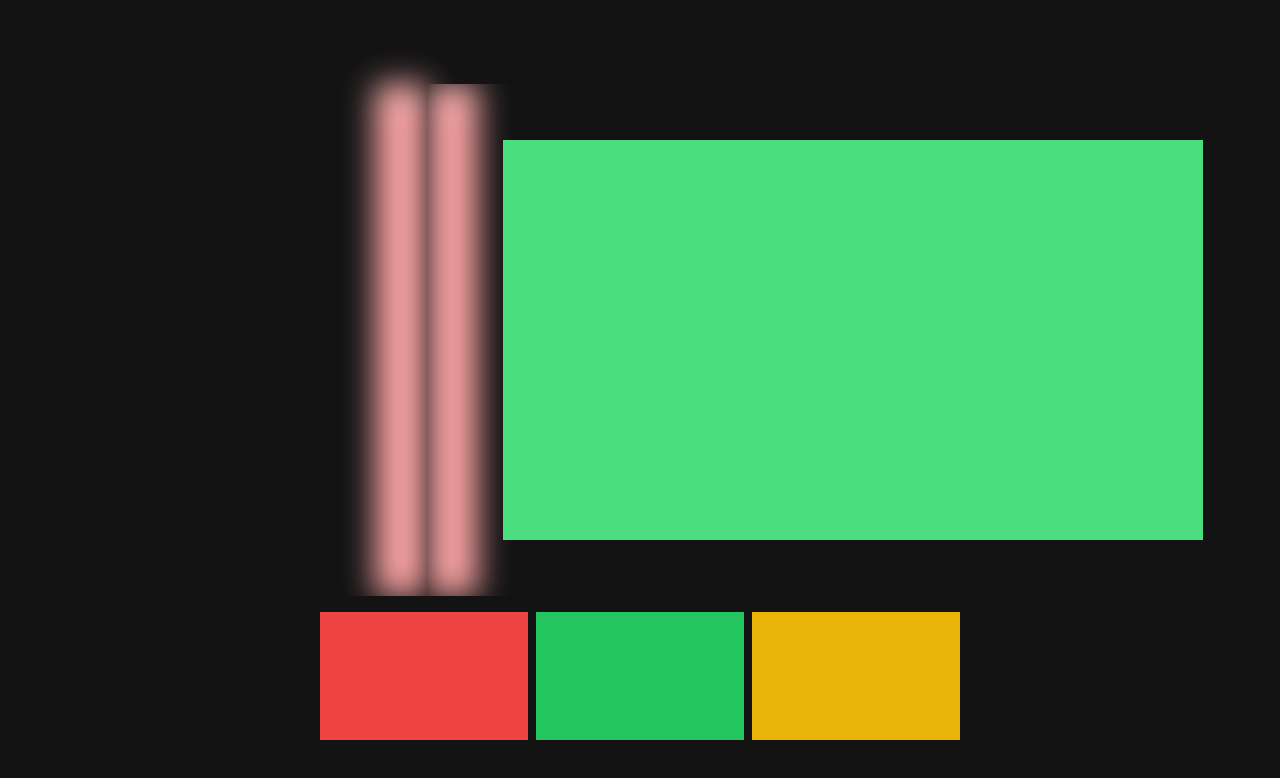
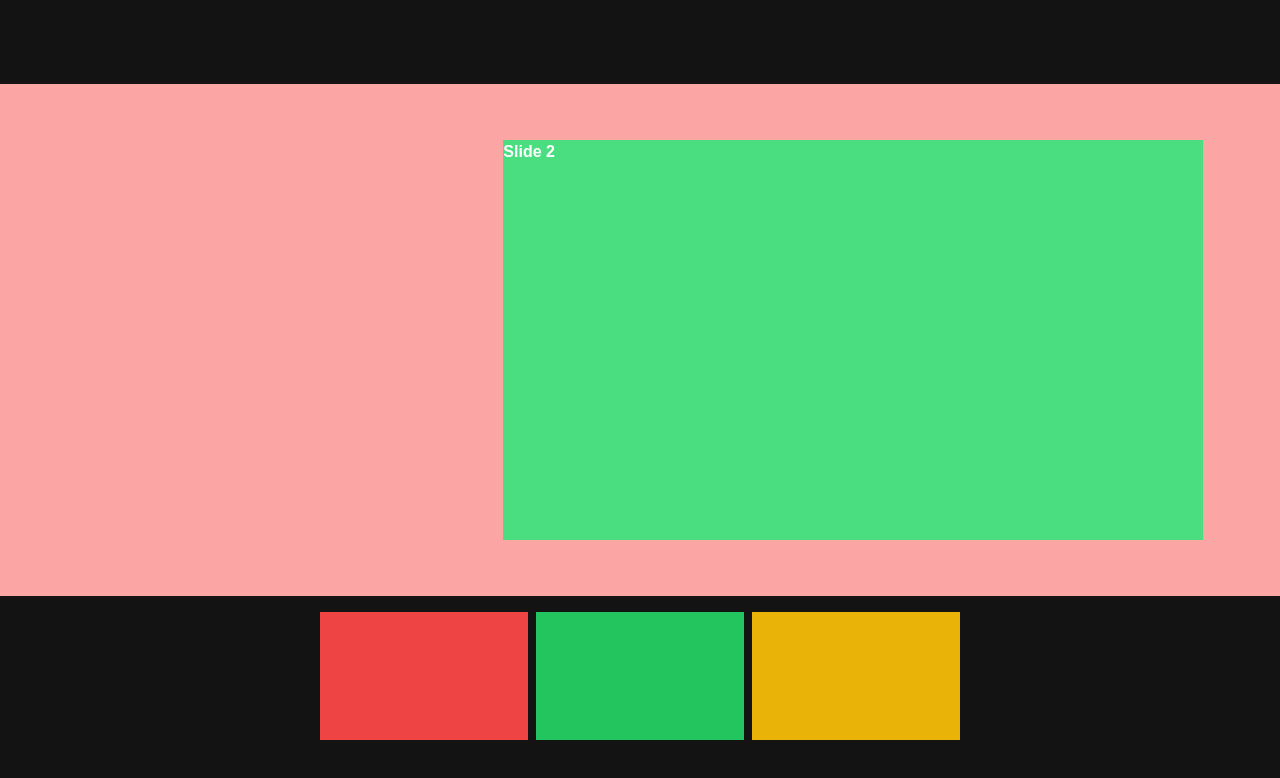
Before and after one commit to Ch1tsanucha/port-website, a React (Vite) app: page / in a window 1280 px wide. Shown: the part 1644-2422 px from the top of the page. Built offline with nearby package versions, Linux system fonts and the light colour scheme.

Commit message:
9/1/2028

```diff
--- a/src/page/project_2.tsx
+++ b/src/page/project_2.tsx
@@ -1,200 +1,117 @@
-import Slider from "react-slick";
-import { div } from "framer-motion/client";
-import { delay, motion } from "framer-motion";
+import React, { RefObject, useRef, useState } from "react";
+import Slider, { Settings } from "react-slick";
+import { motion } from "framer-motion";
+
 import "slick-carousel/slick/slick.css";
 import "slick-carousel/slick/slick-theme.css";
-import { useEffect, useRef, useLayoutEffect, useState } from "react";
-function Sec1() {
-  return <div className="bg-red-500 w-full">aaaa</div>;
-}
 
-function Sec2() {
-  return <div className="bg-green-500 w-full">aaaa</div>;
-}
-
-function Sec3() {
-  return <div className="bg-yellow-500 w-full">aaaa</div>;
-}
-
-const sliderSettings = {
-  dots: false, // Enable dots
-  infinite: true,
-  speed: 1000,
-  slidesToShow: 1,
-  slidesToScroll: 1,
-  autoplay: true,
-  arrows: false,
-  autoplaySpeed: 3000,
-  pauseOnHover: true,
-};
-
-function Nav() {
-  return (
-    <Slider {...sliderSettings} className="w-full ">
-      <div className="bg-red-400 h-[800px] ">
-        <span className="text-black font-bold"></span>
-      </div>
-      <div className="bg-green-400 h-[800px]">
-        <span className="text-white font-bold"></span>
-      </div>
-      <div className="bg-yellow-400 h-[800px] ">
-        <span className="text-black font-bold"></span>
-      </div>
-    </Slider>
-  );
-}
 
 export default function Project() {
   const section1Ref = useRef<HTMLElement | null>(null);
   const section2Ref = useRef<HTMLElement | null>(null);
   const section3Ref = useRef<HTMLElement | null>(null);
 
-  const scrollToSection = (sectionRef: React.RefObject<HTMLElement>) => {
-    sectionRef.current?.scrollIntoView({ behavior: "smooth" });
-  };
-
   const [check1, setCheck1] = useState(false);
   const [check2, setCheck2] = useState(false);
   const [check3, setCheck3] = useState(false);
 
+  const sliderSettings: Settings = {
+    dots: false,
+    infinite: true,
+    speed: 1000,
+    slidesToShow: 1,
+    slidesToScroll: 1,
+    autoplay: true,
+    arrows: false,
+    autoplaySpeed: 3000,
+    pauseOnHover: true,
+  };
+
+  const scrollToSection = (sectionRef: RefObject<HTMLElement>) => {
+    if (sectionRef.current) {
+      sectionRef.current.scrollIntoView({ behavior: "smooth" });
+    }
+  };
+
+  function Nav() {
+    return (
+      <Slider {...sliderSettings} className="w-full ">
+        <div className="bg-red-400 h-[800px] ">
+          <span className="text-black font-bold"></span>
+        </div>
+        <div className="bg-green-400 h-[800px]">
+          <span className="text-white font-bold"></span>
+        </div>
+        <div className="bg-yellow-400 h-[800px] ">
+          <span className="text-black font-bold"></span>
+        </div>
+      </Slider>
+    );
+  }
+
+
+
   return (
-    <div className="h-full w-full grid grid-rows-[1fr_0.25fr] ">
-      {/* grid-rows-[1fr] items-center */}
-      {/* <div className="h-full w-full flex overflow-x-auto snap-x snap-mandatory no-scrollbar">
-        <section className="flex-shrink-0 w-full h-full snap-center bg-[#131313] flex"></section>
-
-        <section className="flex-shrink-0 w-full h-full snap-center bg-red-500 flex "></section>
-
-        <section className="flex-shrink-0 w-full h-full snap-center bg-[#131313] flex"></section>
-      </div> */}
-
+    <div className="h-full w-full grid grid-rows-[1fr_0.25fr]">
       <div className="flex-1 w-full flex justify-center items-center">
-        {/* <Nav /> */}
         <div className="h-full w-full flex overflow-x-auto snap-x snap-mandatory no-scrollbar">
-          <section
-            ref={section1Ref}
-            className="flex-shrink-0 w-full h-full snap-center  flex"
-          >
-            <div className="grid grid-rows-[0.25fr_1fr] w-full">
-              <div className=""></div>
-              <div className=" bg-[#131313] w-full ">
-                <div className="grid grid-cols-[1fr_2fr] w-full h-full">
-                  <div className="bg-[#131313] relative">
-                  <div className="bg-red-300 blur-lg absolute right-0 top-0 bottom-0">asdasd</div>
-                  </div>
-                  <div className="bg-[#131313] flex justify-center items-center overflow-hidden relative">
-                     <div className="bg-red-300 blur-lg absolute left-0 top-0 bottom-0">asdasd</div>
-                    <Slider {...sliderSettings} className="h-[400px] w-[700px] z-10 ">
-                      <div className="bg-red-400 h-[400px] w-full ">
-                        <span className="text-black font-bold"></span>
-                      </div>
-                      <div className="bg-green-400 h-[400px] w-full">
-                        <span className="text-white font-bold"></span>
-                      </div>
-                      <div className="bg-yellow-400 h-[400px]  w-full">
-                        <span className="text-black font-bold"></span>
-                      </div>
-                    </Slider>
-                  </div>
-                </div>
-              </div>
-            </div>
-          </section>
-
-          <section
-            ref={section2Ref}
-            className="flex-shrink-0 w-full h-full snap-center  flex"
-          >
-            <div className="grid grid-rows-[0.25fr_1fr] w-full">
-              <div className=""></div>
-              <div className=" bg-green-300">
-              <div className="grid grid-cols-[1fr_2fr] w-full h-full">
-                  <div className="bg-green-200"></div>
-                  <div className="bg-green-800 flex justify-center items-center overflow-hidden ">
-                    <Slider {...sliderSettings} className="h-[400px] w-[700px] ">
-                      <div className="bg-red-400 h-[400px] w-full ">
-                        <span className="text-black font-bold"></span>
-                      </div>
-                      <div className="bg-green-400 h-[400px] w-full">
-                        <span className="text-white font-bold"></span>
-                      </div>
-                      <div className="bg-yellow-400 h-[400px] w-full">
-                        <span className="text-black font-bold"></span>
-                      </div>
-                    </Slider>
-                  </div>
-                </div>
-              </div>
-            </div>
-          </section>
-
-          <section
-            ref={section3Ref}
-            className="flex-shrink-0 w-full h-full snap-center  flex"
-          >
-            <div className="grid grid-rows-[0.25fr_1fr] w-full">
-              <div className=""></div>
-              <div className=" bg-yellow-300">
-              <div className="grid grid-cols-[1fr_2fr] w-full h-full">
-                  <div className="bg-yellow-200"></div>
-                  <div className="bg-yellow-800 flex justify-center items-center overflow-hidden">
-                    <Slider {...sliderSettings} className="h-[400px] w-[700px] ">
-                      <div className="bg-red-400 h-[400px] w-full ">
-                        <span className="text-black font-bold"></span>
-                      </div>
-                      <div className="bg-green-400 h-[400px]  w-full">
-                        <span className="text-white font-bold"></span>
-                      </div>
-                      <div className="bg-yellow-400 h-[400px]  w-full">
-                        <span className="text-black font-bold"></span>
-                      </div>
-                    </Slider>
-                  </div>
-                </div>
-              </div>
-            </div>
-          </section>
+          <Section
+            sectionRef={section1Ref}
+            bgColor="bg-red-300"
+            sliderSettings={sliderSettings}
+          />
+          <Section
+            sectionRef={section2Ref}
+            bgColor="bg-green-300"
+            sliderSettings={sliderSettings}
+          />
+          <Section
+            sectionRef={section3Ref}
+            bgColor="bg-yellow-300"
+            sliderSettings={sliderSettings}
+          />
         </div>
       </div>
 
-      <div className=" flex-1 w-full items-center flex justify-center">
+      <div className="flex-1 w-full items-center flex justify-center">
         <div className="flex gap-2 h-full w-1/2 justify-center items-center">
           <motion.div
             className="h-4/5 w-10/12"
             onMouseEnter={() => setCheck1(true)}
             onMouseLeave={() => setCheck1(false)}
+            onClick={() => scrollToSection(section1Ref)}
           >
             <motion.section
               initial={{ y: 0 }}
               animate={{ y: check1 ? -30 : 0 }}
               className="bg-red-500 h-full w-full"
-              onClick={() => scrollToSection(section1Ref)}
-            ></motion.section>
+            />
           </motion.div>
+
           <motion.div
             className="h-4/5 w-10/12"
             onMouseEnter={() => setCheck2(true)}
             onMouseLeave={() => setCheck2(false)}
+            onClick={() => scrollToSection(section2Ref)}
           >
             <motion.section
               initial={{ y: 0 }}
               animate={{ y: check2 ? -30 : 0 }}
               className="bg-green-500 h-full w-full"
-              onClick={() => scrollToSection(section2Ref)}
-            ></motion.section>
+            />
           </motion.div>
 
           <motion.div
             className="h-4/5 w-10/12"
             onMouseEnter={() => setCheck3(true)}
             onMouseLeave={() => setCheck3(false)}
+            onClick={() => scrollToSection(section3Ref)}
           >
             <motion.section
               initial={{ y: 0 }}
               animate={{ y: check3 ? -30 : 0 }}
               className="bg-yellow-500 h-full w-full"
-              onClick={() => scrollToSection(section3Ref)}
-            ></motion.section>
+            />
           </motion.div>
         </div>
       </div>
@@ -202,6 +119,51 @@ export default function Project() {
   );
 }
 
+interface SectionProps {
+  sectionRef: RefObject<HTMLElement>;
+  bgColor: string;
+  sliderSettings: Settings;
+}
+
+const Section: React.FC<SectionProps> = ({
+  sectionRef,
+  bgColor,
+  sliderSettings,
+}) => {
+  return (
+    <section
+      ref={sectionRef}
+      className="flex-shrink-0 w-full h-full snap-center flex"
+    >
+      <div className="grid grid-rows-[0.25fr_1fr] w-full">
+        <div></div>
+        <div className={`w-full ${bgColor}`}>
+          <div className="grid grid-cols-[1fr_2fr] w-full h-full">
+            <div className={`${bgColor.replace("300", "200")}`}></div>
+            <div
+              className={`${bgColor.replace(
+                "300",
+                "800"
+              )} flex justify-center items-center overflow-hidden`}
+            >
+              <Slider {...sliderSettings} className="h-[400px] w-[700px]">
+                <div className="bg-red-400 h-[400px] w-full">
+                  <span className="text-black font-bold">Slide 1</span>
+                </div>
+                <div className="bg-green-400 h-[400px] w-full">
+                  <span className="text-white font-bold">Slide 2</span>
+                </div>
+                <div className="bg-yellow-400 h-[400px] w-full">
+                  <span className="text-black font-bold">Slide 3</span>
+                </div>
+              </Slider>
+            </div>
+          </div>
+        </div>
+      </div>
+    </section>
+  );
+};
 // const sliderSettings = {
 //   dots: true, // Enable dots
 //   infinite: true,
```
